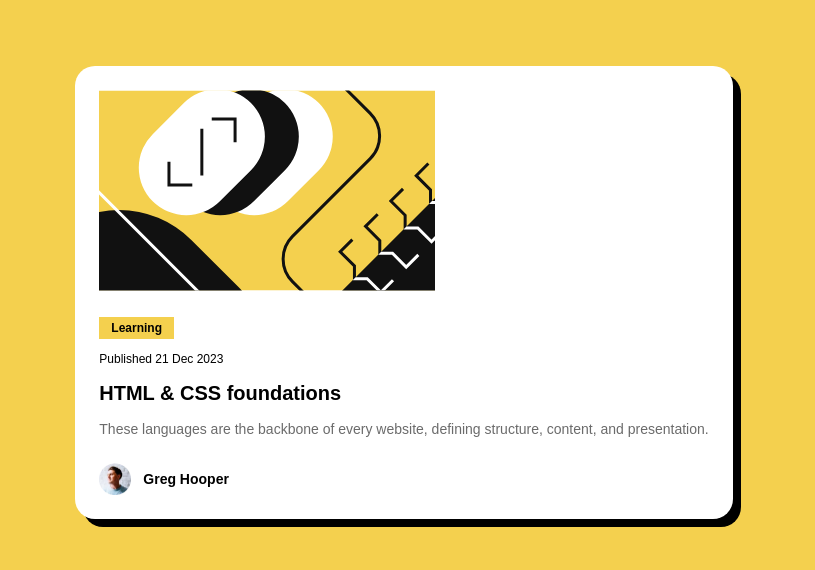
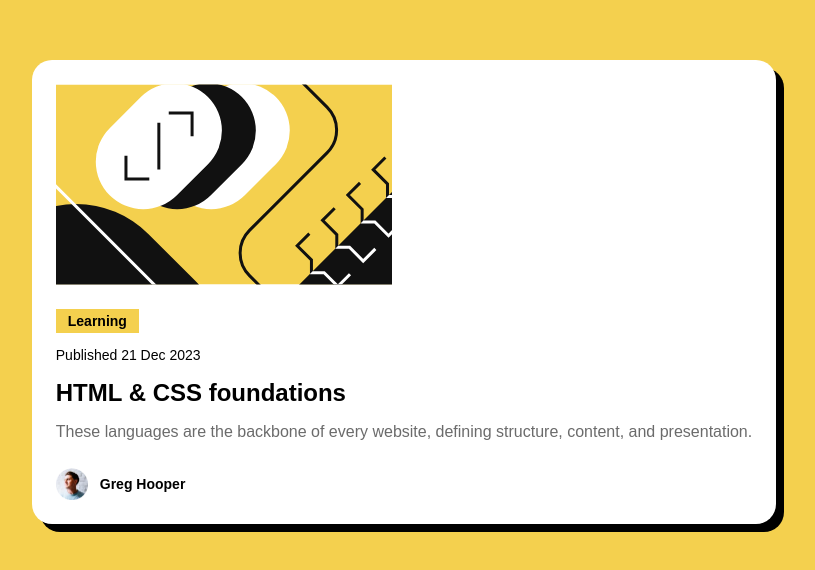
Before and after one commit to Clar-Junior/Blog-preview-card, a website: page src/index.html in a window 1280 px wide. Shown: the part 108-678 px from the top of the page, without its empty margins (236-1051 px from the left). Drawn offline with nearby package versions, Linux system fonts and the light colour scheme; files that its build step writes are made by us from their sources.

Commit message:
feat: desktop design finished.

```diff
--- a/src/index.html
+++ b/src/index.html
@@ -9,7 +9,7 @@
   <body class="flex items-center justify-center w-full h-[100vh] bg-[var(--yellow)] text-[var(--black)] ">
 
     <!-- blog card -->
-    <main class="w-[327] h-fit flex items-start justify-center bg-[var(--white)] rounded-[20px] border-black border-[1] shadow-[8px_8px_0px_0px_rgba(0,0,0,0)] shadow-black">
+    <main class="w-[327] md:w-[384] h-fit flex items-start justify-center bg-[var(--white)] rounded-[20px] border-black border-[1] shadow-[8px_8px_0px_0px_rgba(0,0,0,0)] shadow-black">
 
       <!-- all content -->
       <div class="flex flex-col p-6 gap-6">
@@ -24,22 +24,22 @@
 
           <!-- text bg-yellow -->
           <div>
-            <span class="text-xs bg-[var(--yellow)] text-[var(--black)] font-bold rounded-[4] px-3 py-1">Learning</span>
+            <span class="text-xs md:text-sm bg-[var(--yellow)] text-[var(--black)] font-bold rounded-[4] px-3 py-1">Learning</span>
           </div>
 
           <!-- text published data -->
            <div>
-            <p class="text-xs">Published 21 Dec 2023</p>
+            <p class="text-xs md:text-sm">Published 21 Dec 2023</p>
            </div>
 
            <!-- text header -->
             <div>
-              <span class="font-extrabold text-xl">HTML & CSS foundations</span>
+              <span class="font-extrabold text-xl md:text-2xl cursor-pointer hover:text-[var(--yellow)]">HTML & CSS foundations</span>
             </div>
 
             <!-- main text -->
              <div>
-              <p class="text-sm text-[var(--gray-500)]">These languages are the backbone of every website, defining structure, content, and presentation.</p>
+              <p class="text-sm md:text-[16px] text-[var(--gray-500)]">These languages are the backbone of every website, defining structure, content, and presentation.</p>
              </div>
          </div>
 
```
